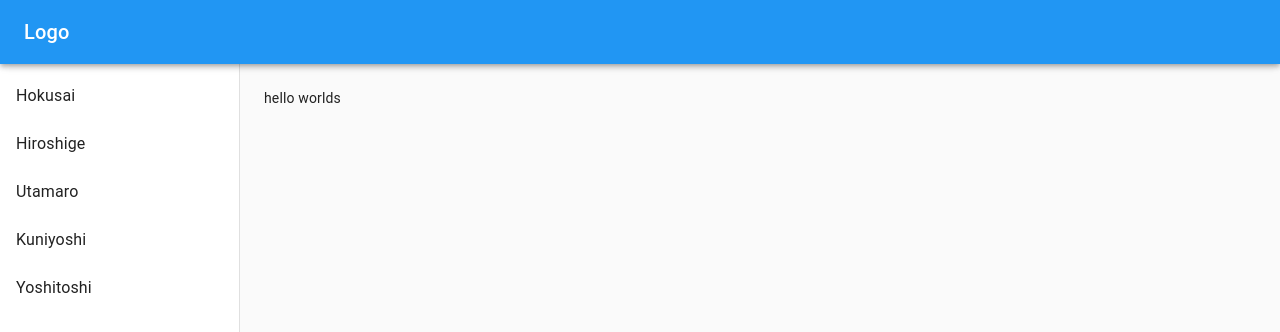
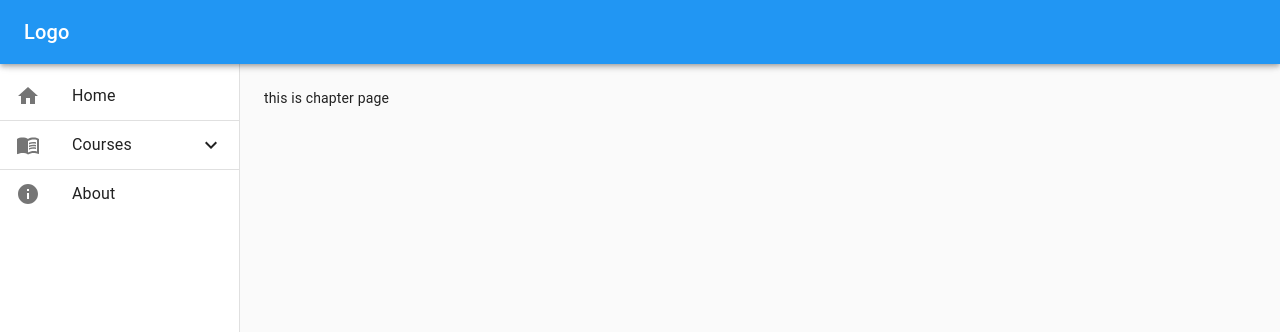
Before and after one commit to Imon621/jchemi, a React (Create React App) app: page /chapter in a window 1280 px wide. Shown: the top 332 px of the page. Built offline with nearby package versions, Linux system fonts and the light colour scheme.

Commit message:
added react router

```diff
--- a/src/components/Nav.js
+++ b/src/components/Nav.js
@@ -1,5 +1,6 @@
 import React from "react";
 import PropTypes from "prop-types";
+// material ui tools
 import AppBar from "@material-ui/core/AppBar";
 import CssBaseline from "@material-ui/core/CssBaseline";
 import Drawer from "@material-ui/core/Drawer";
@@ -14,7 +15,27 @@ import Toolbar from "@material-ui/core/Toolbar";
 import Typography from "@material-ui/core/Typography";
 import { makeStyles, useTheme } from "@material-ui/core/styles";
 
-import Screen from "./Screen";
+import { ListItemIcon, Collapse, Divider } from "@material-ui/core";
+
+// icons import
+import HomeIcon from "@material-ui/icons/Home";
+import MenuBookIcon from "@material-ui/icons/MenuBook";
+import BookmarkIcon from "@material-ui/icons/Bookmark";
+import InfoIcon from "@material-ui/icons/Info";
+import { ExpandLess, ExpandMore } from "@material-ui/icons";
+
+// page imports
+import Home from "../pages/Home";
+import About from "../pages/About";
+import Chapter from "../pages/Chapter";
+
+// react router dom
+import {
+  BrowserRouter as Router,
+  Switch,
+  Route,
+  NavLink,
+} from "react-router-dom";
 
 const drawerWidth = 240;
 const useStyles = makeStyles((theme) => ({
@@ -50,6 +71,7 @@ const useStyles = makeStyles((theme) => ({
   },
 }));
 function Nav() {
+  const [expand, setExpand] = React.useState(false);
   const dummyCategories = [
     "Hokusai",
     "Hiroshige",
@@ -65,16 +87,65 @@ function Nav() {
   }
   const drawer = (
     <div>
-      <List>
-        {dummyCategories.map((text, index) => (
+      <List component="nav" aria-label="main mailbox folders">
+        {/* {dummyCategories.map((text, index) => (
           <ListItem button key={text}>
             <ListItemText primary={text} />
           </ListItem>
-        ))}
+        ))} */}
+        <ListItem button divider key="home" component={NavLink} to="/">
+          <ListItemIcon>
+            <HomeIcon />
+          </ListItemIcon>
+          <ListItemText primary="Home" />
+        </ListItem>
+        <ListItem
+          button
+          onClick={() => {
+            setExpand(!expand);
+          }}
+        >
+          <ListItemIcon>
+            <MenuBookIcon />
+          </ListItemIcon>
+          <ListItemText primary="Courses" />
+          {expand ? <ExpandLess /> : <ExpandMore />}
+        </ListItem>
+        <Divider />
+        <Collapse in={expand} timeout="auto" unmountOnExit>
+          <List>
+            <ListItem button key="chapter" component={NavLink} to="/chapter">
+              <ListItemIcon>
+                <BookmarkIcon />
+              </ListItemIcon>
+              <ListItemText primary="HSC 21" />
+            </ListItem>
+            <ListItem button key="chapter" component={NavLink} to="/chapter">
+              <ListItemIcon>
+                <BookmarkIcon />
+              </ListItemIcon>
+              <ListItemText primary="HSC 22" />
+            </ListItem>
+            <ListItem button key="chapter" component={NavLink} to="/chapter">
+              <ListItemIcon>
+                <BookmarkIcon />
+              </ListItemIcon>
+              <ListItemText primary="Master Group" />
+            </ListItem>
+          </List>
+          <Divider />
+        </Collapse>
+        <ListItem button key="about" component={NavLink} to="/about">
+          <ListItemIcon>
+            <InfoIcon />
+          </ListItemIcon>
+          <ListItemText primary="About" />
+        </ListItem>
       </List>
     </div>
   );
   return (
+    <Router>
       <div className={classes.root}>
         <CssBaseline />
         <AppBar position="fixed" color="secondary" className={classes.appBar}>
@@ -133,9 +204,20 @@ function Nav() {
         </nav>
         <div className={classes.content}>
           <div className={classes.toolbar} />
-        <Screen />
+          <Switch>
+            <Route exact path="/">
+              <Home />
+            </Route>
+            <Route path="/about">
+              <About />
+            </Route>
+            <Route path="/chapter">
+              <Chapter />
+            </Route>
+          </Switch>
         </div>
       </div>
+    </Router>
   );
 }
 Nav.propTypes = {
--- a/src/components/Screen.js
+++ /dev/null
@@ -1,7 +0,0 @@
-import React from "react";
-
-import Home from "../pages/Home";
-
-export default function Screen() {
-  return <Home />;
-}
--- /dev/null
+++ b/src/pages/About.js
@@ -0,0 +1,5 @@
+import React from "react";
+
+export default function About() {
+  return <div>this is about page</div>;
+}
--- a/src/pages/Chapter.js
+++ b/src/pages/Chapter.js
@@ -0,0 +1,5 @@
+import React from "react";
+
+export default function Chapter() {
+  return <>this is chapter page</>;
+}
--- a/src/pages/Home.js
+++ b/src/pages/Home.js
@@ -2,5 +2,5 @@ import React from "react";
 import { Button } from "@material-ui/core";
 
 export default function Home() {
-  return <>hello worlds</>;
+  return <>this is home page</>;
 }
```
Lines whose indentation alone changed are shown as unchanged.
